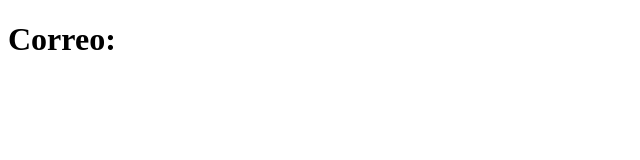
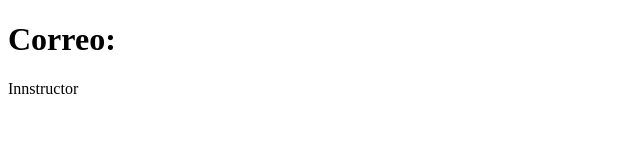
Before and after one commit to DHdzSLP/prueba, a plain HTML site: page contacto.html in a window 1280 px wide. Shown: the full height of the page, 0-640 px from the left. Drawn offline with Linux system fonts and the light colour scheme.

Commit message:
Actualiza el contacto

```diff
--- a/contacto.html
+++ b/contacto.html
@@ -7,5 +7,6 @@
 </head>
 <body>
     <h1>Correo:</h1>
+        <p>Innstructor</p>
 </body>
 </html>
```
Also changed, not shown: index.html (+1 -1 lines).
